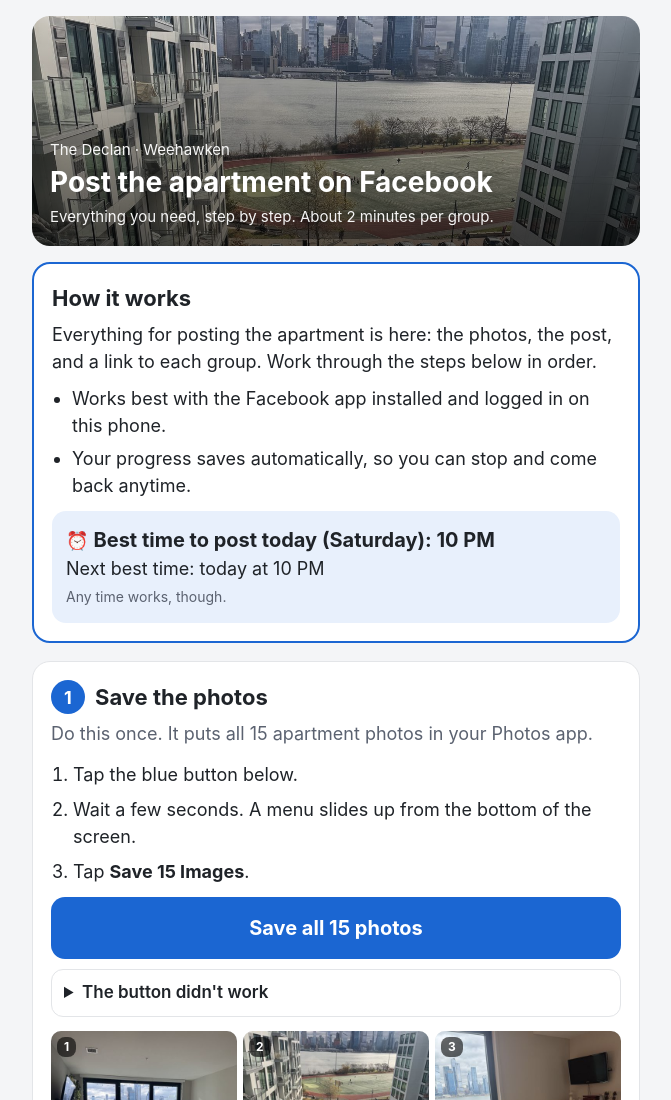
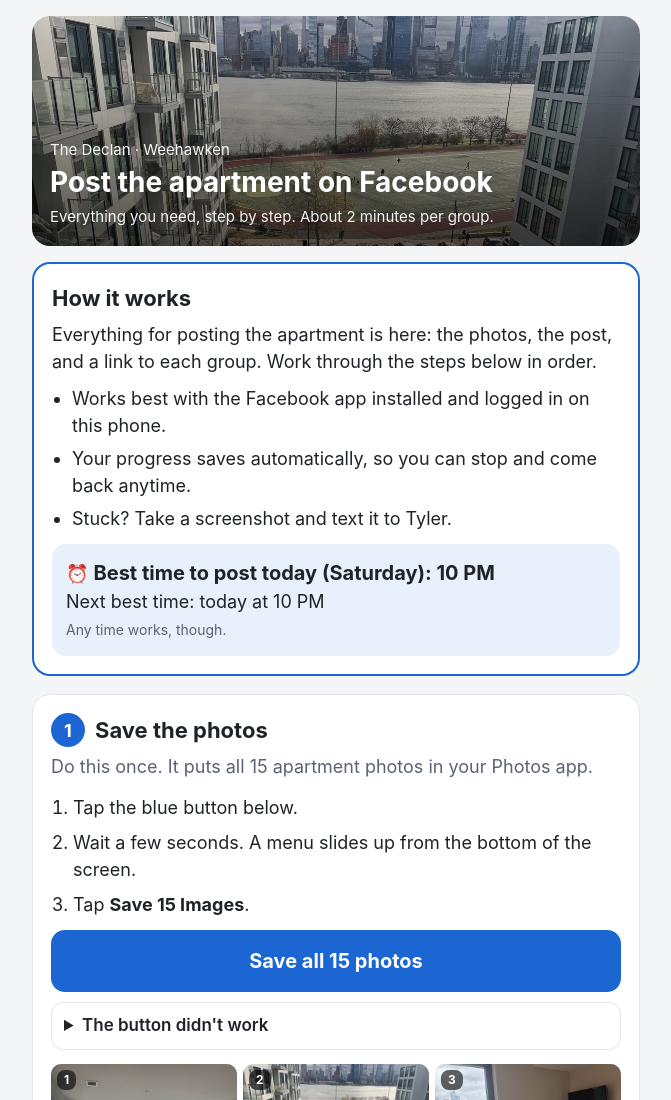
Before and after one commit to jtnicastro/declan-listing, a plain HTML site: page index.html in a window 1280 px wide. Shown: the top 1100 px of the page, without its empty margins (304-975 px from the left). Drawn offline with Linux system fonts and the light colour scheme.

Commit message:
Restore 'Stuck? text Tyler' line in How it works
Co-Authored-By: Claude Opus 5.5 <noreply@anthropic.com>
Claude-Session: https://claude.ai/code/session_011tLM7uwCDuKwUD4ANF4AVN

```diff
--- a/index.html
+++ b/index.html
@@ -110,6 +110,7 @@ select{width:100%;font-size:17px;padding:10px;border:1px solid var(--line);borde
   <ul class="tips">
     <li>Works best with the Facebook app installed and logged in on this phone.</li>
     <li>Your progress saves automatically, so you can stop and come back anytime.</li>
+    <li>Stuck? Take a screenshot and text it to Tyler.</li>
   </ul>
   <p class="today" id="todayMini" style="margin:12px 0 0"></p>
 </section>
```
